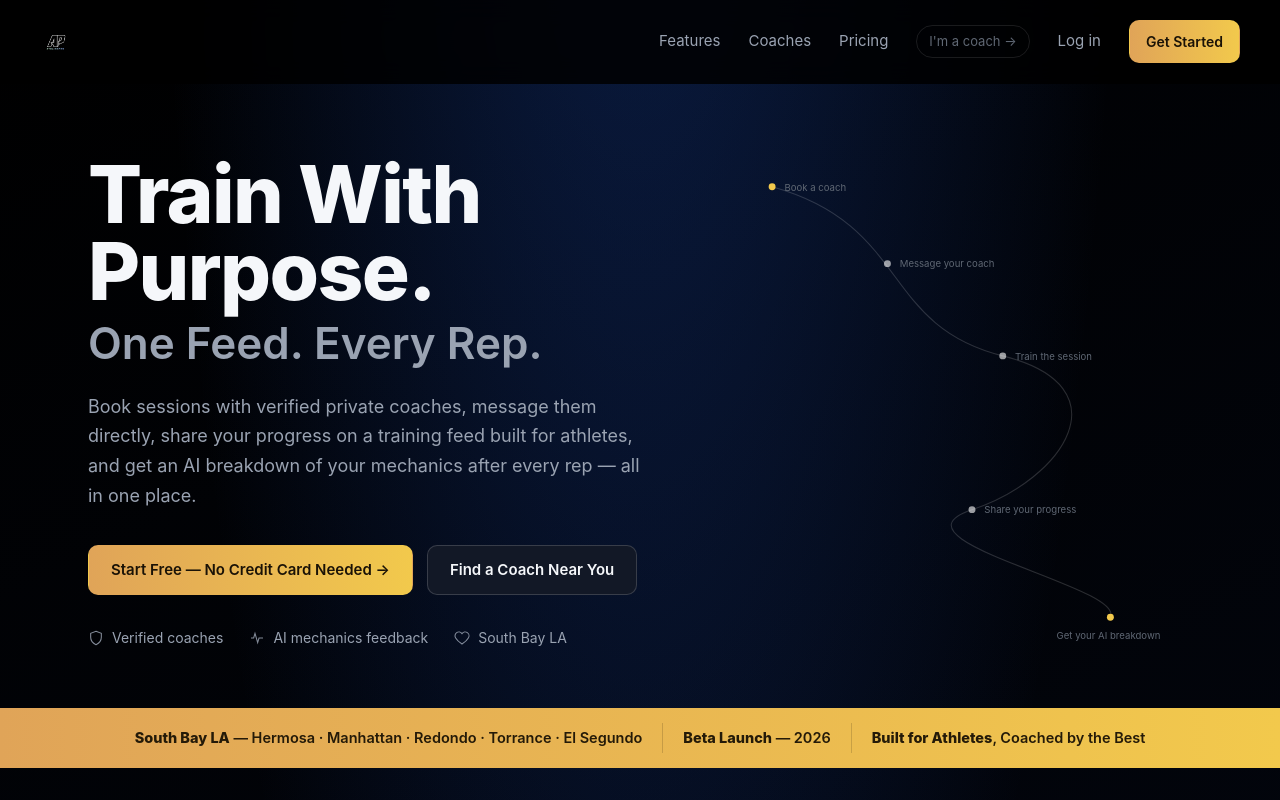
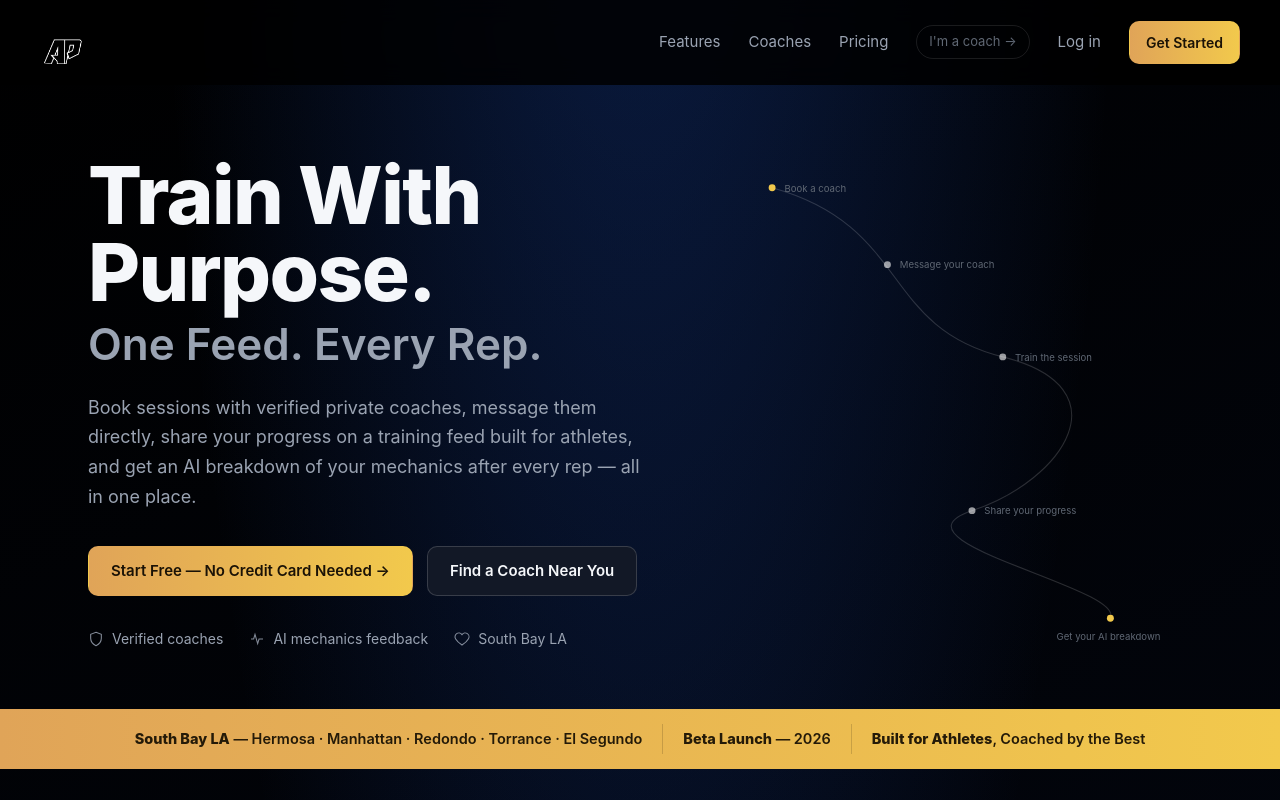
Before and after one commit to kaibouz/Athlink, a Next.js app: page /for-athletes in a window 1280 px wide. Shown: the top 800 px of the page. Built offline with nearby package versions, Linux system fonts and the light colour scheme; no server answers.

Commit message:
Increase header logo size with monogram crop variant
Add `header` size (h-11 w-11, 44px) and `monogram` variant that crops
to the AP mark for legibility in compact nav bars. Apply across landing,
join, for-athletes, AppShell, AppSidebar, and Header.

```diff
--- a/src/app/page.tsx
+++ b/src/app/page.tsx
@@ -147,7 +147,7 @@ export default function HomePage() {
         <HeroCoastline className="landing-coast" />
         <header className="relative z-20">
           <div className="mx-auto flex h-14 max-w-6xl items-center justify-between gap-3 px-4 sm:px-6">
-            <AthlinkProLogo href="/" size="sm" priority />
+            <AthlinkProLogo href="/" size="header" variant="monogram" priority />
             <div className="flex items-center gap-2 sm:gap-3">
               <ClerkNavAuth loginLabel={t("nav_login")} signupLabel={t("nav_signup")} />
               <LocaleSwitcher compact />
--- a/src/components/athlete/AthleteHomeLanding.tsx
+++ b/src/components/athlete/AthleteHomeLanding.tsx
@@ -70,7 +70,7 @@ export function AthleteHomeLanding() {
     <div className="athlete-landing min-h-full">
       <header className="ah-site">
         <div className="ah-wrap ah-in">
-          <AthlinkProLogo className="rounded-lg" href="/for-athletes" size="sm" priority />
+          <AthlinkProLogo href="/for-athletes" size="header" variant="monogram" priority />
           <nav className="ah-links">
             <Link className="ah-hide-m" href="#features">
               Features
--- a/src/components/brand/AthlinkProLogo.tsx
+++ b/src/components/brand/AthlinkProLogo.tsx
@@ -5,6 +5,7 @@ const LOGO_SRC = "/brand/athlinkpro-logo.png";
 
 const sizeClasses = {
   sm: "h-8 w-8",
+  header: "h-11 w-11",
   default: "h-10 w-10",
   lg: "h-14 w-14",
   xl: "h-28 w-28",
@@ -15,14 +16,33 @@ export function AthlinkProLogo({
   className,
   href = "/",
   size = "default",
+  variant = "full",
   priority = false,
 }: {
   className?: string;
   href?: string | null;
   size?: keyof typeof sizeClasses;
+  /** monogram crops to the AP mark — readable in compact headers */
+  variant?: "full" | "monogram";
   priority?: boolean;
 }) {
-  const image = (
+  const image =
+    variant === "monogram" ? (
+      <div
+        className={cn("shrink-0 overflow-hidden rounded-lg", sizeClasses[size], className)}
+      >
+        {/* eslint-disable-next-line @next/next/no-img-element */}
+        <img
+          src={LOGO_SRC}
+          alt="AthlinkPro"
+          width={2000}
+          height={2000}
+          loading={priority ? "eager" : "lazy"}
+          decoding="async"
+          className="h-[155%] w-full object-cover object-top"
+        />
+      </div>
+    ) : (
       // eslint-disable-next-line @next/next/no-img-element
       <img
         src={LOGO_SRC}
--- a/src/components/join/JoinGateway.tsx
+++ b/src/components/join/JoinGateway.tsx
@@ -126,7 +126,7 @@ export function JoinGateway() {
 
         <header className="relative z-20">
           <div className="mx-auto flex h-14 max-w-6xl items-center justify-between gap-3 px-4 sm:px-6">
-            <AthlinkProLogo href="/" size="sm" priority />
+            <AthlinkProLogo href="/" size="header" variant="monogram" priority />
             <div className="flex items-center gap-2 sm:gap-3">
               <Link href="/login" className="landing-nav-link">
                 {t("nav_login")}
--- a/src/components/layout/AppShell.tsx
+++ b/src/components/layout/AppShell.tsx
@@ -62,7 +62,7 @@ export function AppShell({ children }: { children: React.ReactNode }) {
     return (
       <div className="app-page-bg flex min-h-full flex-1 flex-col">
         <header className="relative z-20 flex h-14 items-center justify-between gap-3 px-4 sm:px-6">
-          <AthlinkProLogo href="/" size="sm" priority />
+          <AthlinkProLogo href="/" size="header" variant="monogram" priority />
           <div className="flex items-center gap-2">
             <ClerkNavAuth loginLabel={t("nav_login")} signupLabel={t("nav_signup")} compact />
             <LocaleSwitcher compact />
@@ -90,7 +90,8 @@ export function AppShell({ children }: { children: React.ReactNode }) {
             </button>
             <AthlinkProLogo
               href={user?.role === "coach" ? "/coach/dashboard" : "/bookings"}
-              size="sm"
+              size="header"
+              variant="monogram"
             />
             <div className="flex items-center gap-1">
               <ClerkNavAuth loginLabel={t("nav_login")} signupLabel={t("nav_signup")} compact />
--- a/src/components/layout/AppSidebar.tsx
+++ b/src/components/layout/AppSidebar.tsx
@@ -83,7 +83,7 @@ export function AppSidebar({
     <aside className="app-glass-solid flex h-full w-64 flex-col border-r border-white/10">
       <div className="flex h-16 items-center gap-2 border-b border-white/10 px-4">
         <Link href="/" onClick={() => onClose?.()} className="inline-flex shrink-0">
-          <AthlinkProLogo href={null} size="sm" />
+          <AthlinkProLogo href={null} size="header" variant="monogram" />
         </Link>
         {onClose && (
           <button
--- a/src/components/layout/Header.tsx
+++ b/src/components/layout/Header.tsx
@@ -40,7 +40,7 @@ export function Header() {
   return (
     <header className="sticky top-0 z-40 border-b border-brand-100/80 bg-surface/90 backdrop-blur-md">
       <div className="mx-auto flex h-16 max-w-6xl items-center justify-between gap-4 px-4 sm:px-6">
-        <AthlinkProLogo href="/" size="sm" />
+        <AthlinkProLogo href="/" size="header" variant="monogram" />
 
         <nav className="hidden items-center gap-1 md:flex">
           {links.map((link) => (
```
Lines whose indentation alone changed are shown as unchanged.
